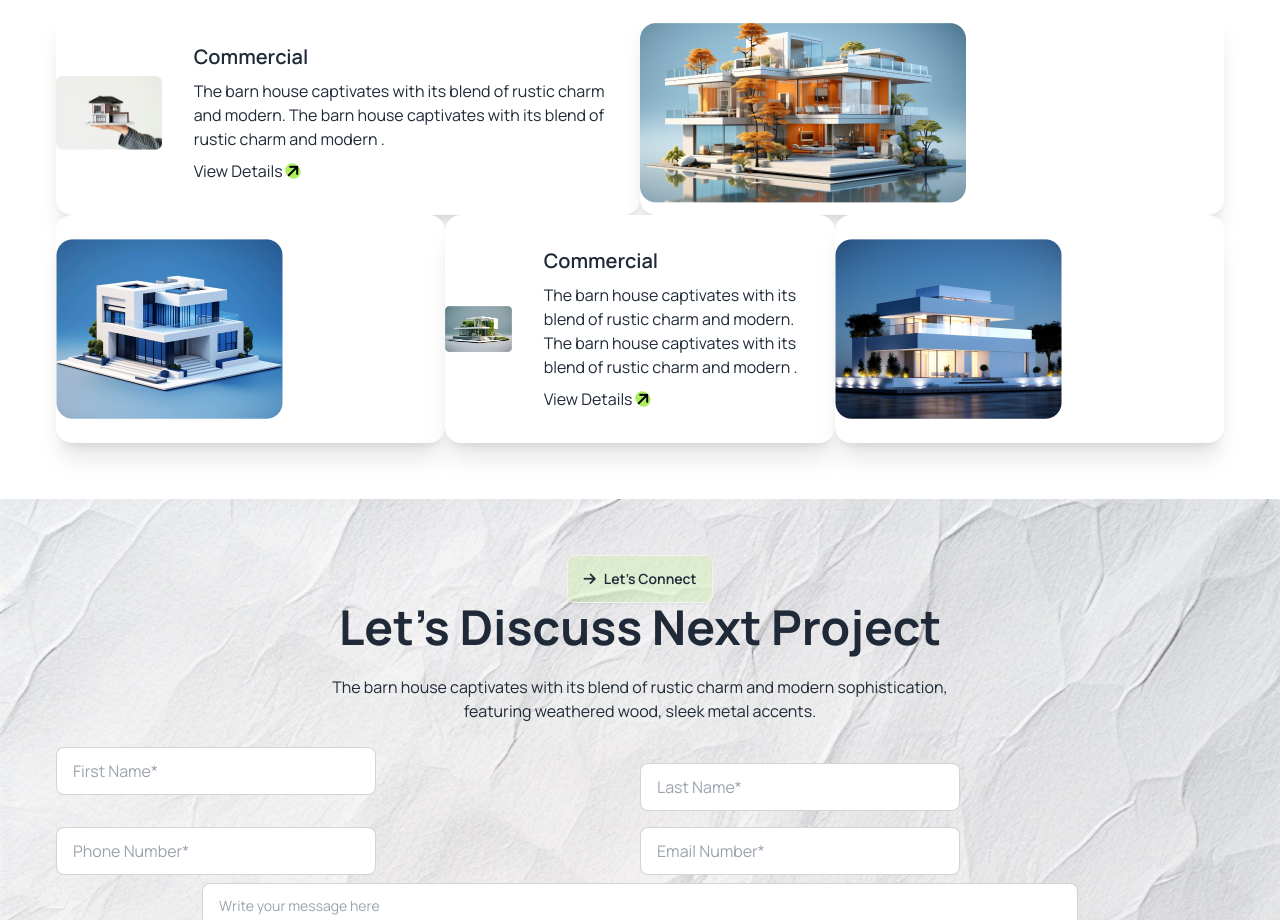
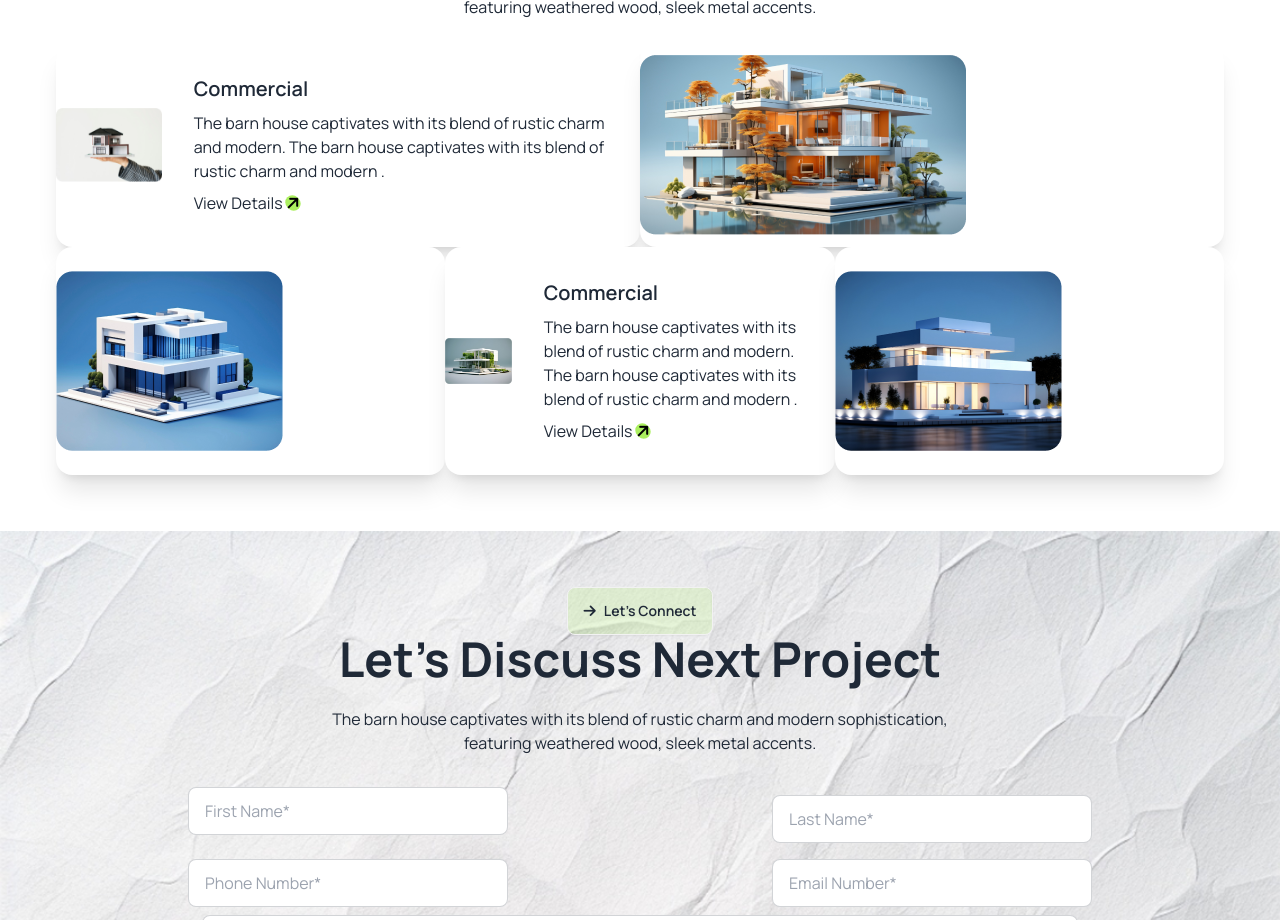
Before and after one commit to Prince-galib/assignment-no-three, a plain HTML site: page index.html in a window 1280 px wide. Shown: the part 1880-2800 px from the top of the page. Drawn offline with nearby package versions, Linux system fonts and the light colour scheme.

Commit message:
8th update

```diff
--- a/index.html
+++ b/index.html
@@ -102,17 +102,14 @@
 
     <main>
       <!-- We design thoughtful, liveable spaces -->
-       <section>
-        <div>
-          <img class="sm:hidden-revarse" src="assets/Vector.png" alt="">
-        </div>
-
+       <section class="m-4">
         <div class="hero bg-base-200 ">
           <div class="hero-content flex-col-reverse lg:flex-row-reverse">
             <img
               src="assets/Rectangle.png"
               class="max-w-sm rounded-lg shadow-2xl" />
             <div>
+              <img class="-ml-9" src="assets/Vector.png" alt="">
               <button class="btn bg-white"><i class="fa-solid fa-arrow-right"></i>About Us</button>
               <h1 class="text-5xl font-bold">We design thoughtful, <br> liveable spaces</h1>
               <p class="py-6">
@@ -281,10 +278,10 @@
               </div>
               <div class="justify-center text-center">
                 <div class="grid grid-1 lg:grid-cols-2 space-y-4 ">
-                  <input type="text" placeholder="First Name*" class="input input-bordered w-full max-w-xs " required />
-                  <input type="text" placeholder="Last Name*" class="input input-bordered w-full max-w-xs " required />
-                  <input type="number" placeholder="Phone Number*" class="input input-bordered w-full max-w-xs " required />
-                  <input type="email" placeholder="Email Number*" class="input input-bordered w-full max-w-xs " required />
+                  <input type="text" placeholder="First Name*" class="input input-bordered justify-center m-auto w-full max-w-xs " required />
+                  <input type="text" placeholder="Last Name*" class="input input-bordered justify-center m-auto  w-full max-w-xs " required />
+                  <input type="number" placeholder="Phone Number*" class="input input-bordered justify-center m-auto  w-full max-w-xs " required />
+                  <input type="email" placeholder="Email Number*" class="input input-bordered justify-center m-auto  w-full max-w-xs " required />
                 </div>
                 <textarea class="textarea textarea-bordered w-3/4 m-2" placeholder="Write your message here"></textarea>
                 </div>
```
